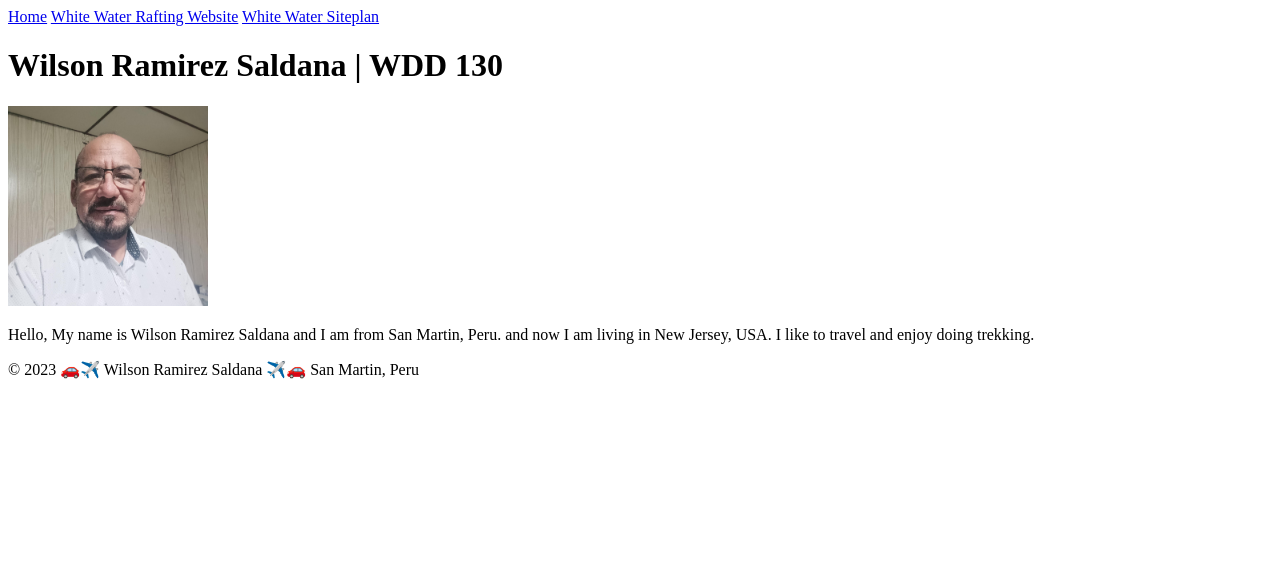
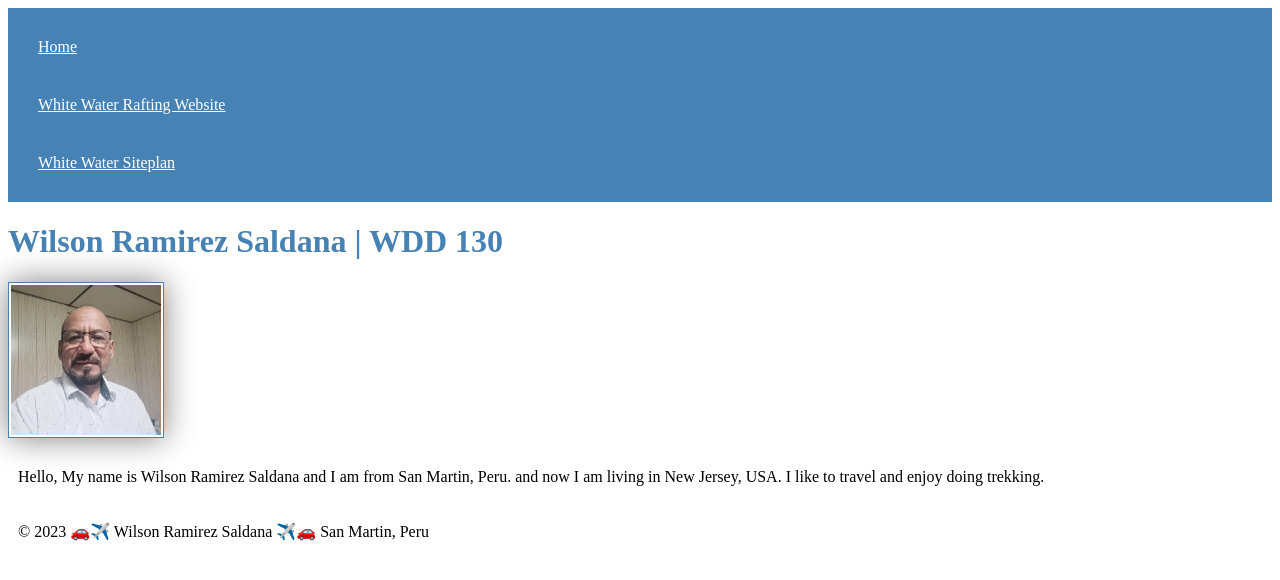
Before and after one commit to wilrasal/wdd130, a plain HTML site: page aboutme/index.html in a window 1280 px wide. Drawn offline with Linux system fonts and the light colour scheme; files that its build step writes are made by us from their sources; files whose address does not match are found by name.

Commit message:
added css

```diff
--- a/aboutme/index.html
+++ b/aboutme/index.html
@@ -4,6 +4,7 @@
     <meta charset="utf-8">
     <meta name="viewport" content="width=device-width,initial-scale=1.0">
     <title>Wilson Ramirez Saldana | WDD 130</title>
+    <link rel="stylesheet" href="style/styles.css">
   </head>
   <body>
     <header>
--- /dev/null
+++ b/styles/styles.css
@@ -0,0 +1,22 @@
+nav {
+    background-color: steelblue;
+    padding: 10px;
+}
+nav a {
+    color: white;
+    display: block;
+    padding: 20px;
+}
+h1 {
+    color: steelblue;
+}
+img {
+    width: 150px;
+    height: auto;
+    border: 1px solid steelblue;
+    padding: 2px;
+    box-shadow: 0 0 30px gray;
+}
+p {
+    padding: 10px;
+}
```
